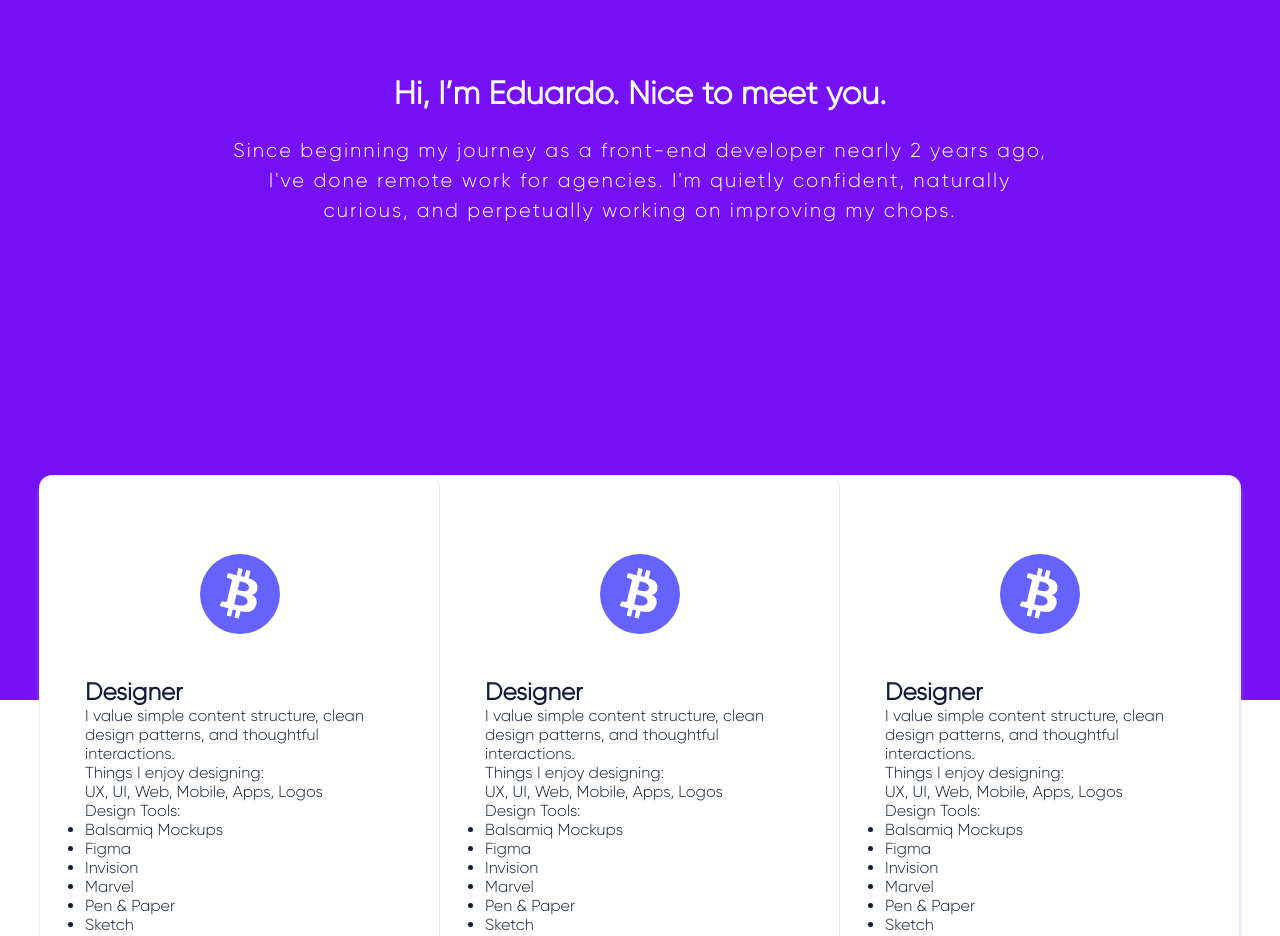
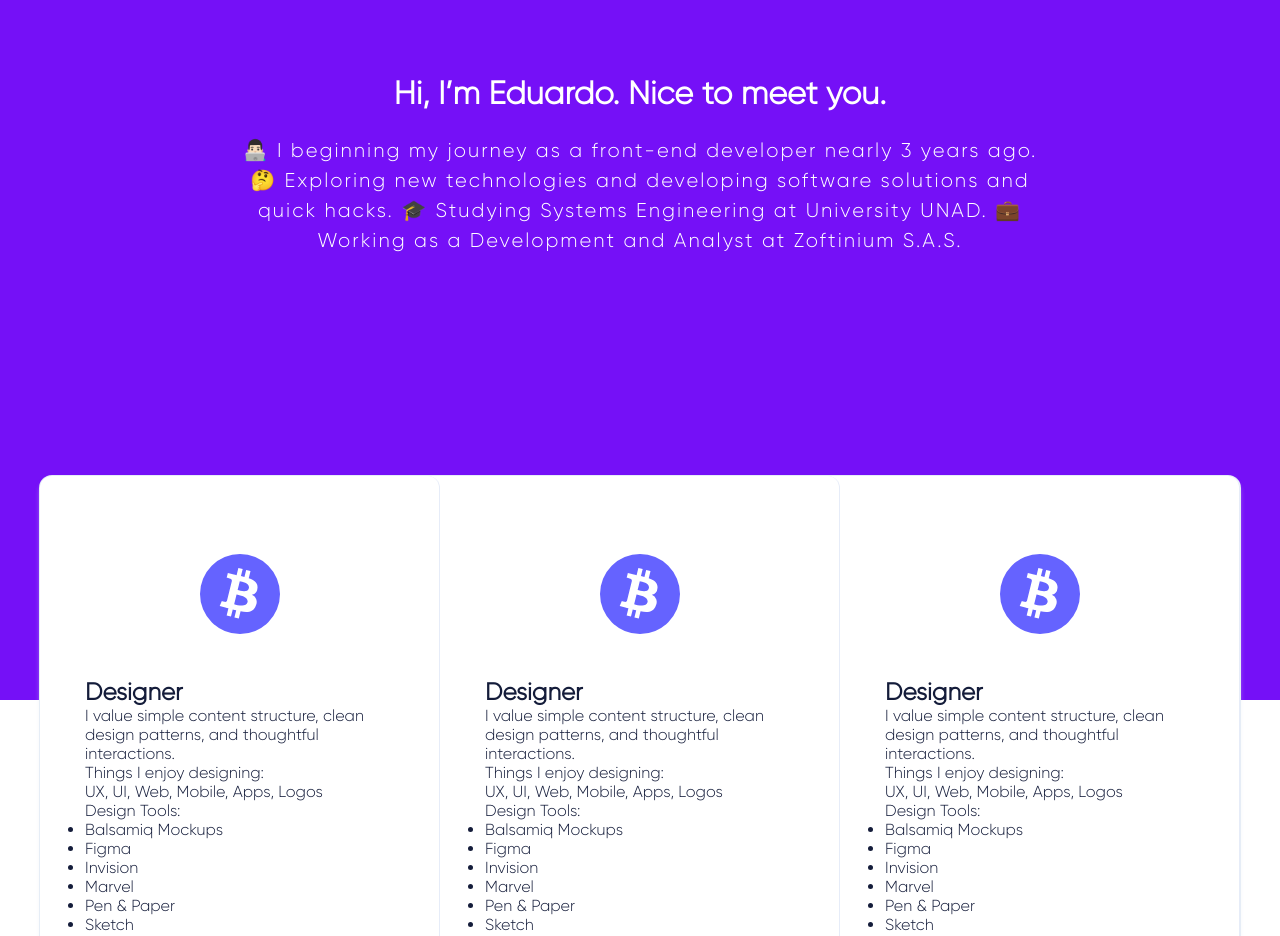
Before and after one commit to aragrevo/aragrevo-s-website, a React (Vite) app: page / in a window 1280 px wide. Shown: the part 900-1836 px from the top of the page. Built offline with nearby package versions, Linux system fonts and the light colour scheme; the HTML template or start-up script is replaced by a standard one.

Commit message:
change about

```diff
--- a/src/pages/About.jsx
+++ b/src/pages/About.jsx
@@ -7,10 +7,11 @@ export const About = () => {
         <div className='about__content'>
           <h2 className='about__title'>Hi, I’m Eduardo. Nice to meet you.</h2>
           <h3 className='about__subtitle'>
-            Since beginning my journey as a front-end developer nearly{' '}
-            {new Date().getFullYear() - 2019} years ago, I've done remote work
-            for agencies. I'm quietly confident, naturally curious, and
-            perpetually working on improving my chops.
+            👨🏻‍💻 I beginning my journey as a front-end developer nearly{' '}
+            {new Date().getFullYear() - 2018} years ago. 🤔 Exploring new
+            technologies and developing software solutions and quick hacks. 🎓
+            Studying Systems Engineering at University UNAD. 💼 Working as a
+            Development and Analyst at Zoftinium S.A.S.
           </h3>
         </div>
       </div>
```
